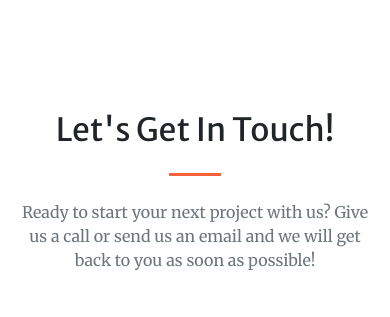
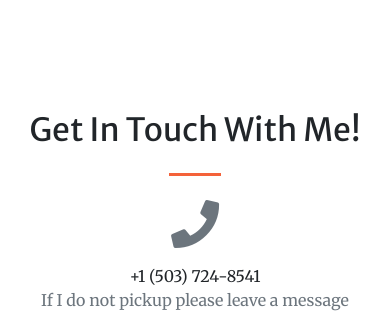
Before and after one commit to A-Wunderlich/A-Wunderlich.github.io, a website with bundled scripts: page index.html in a window 390 px wide. Shown: the part 2890-3207 px from the top of the page. Built offline with nearby package versions, Linux system fonts and the light colour scheme.

Commit message:
Change phone number

```diff
--- a/index.html
+++ b/index.html
@@ -136,15 +136,15 @@
         <div class="container">
           <div class="row justify-content-center">
             <div class="col-lg-8 text-center">
-              <h2 class="mt-0">Let's Get In Touch!</h2>
+              <h2 class="mt-0">Get In Touch With Me!</h2>
               <hr class="divider my-4">
-              <p class="text-muted mb-5">Ready to start your next project with us? Give us a call or send us an email and we will get back to you as soon as possible!</p>
             </div>
           </div>
           <div class="row">
             <div class="col-lg-3 ml-auto text-center">
               <i class="fas fa-phone fa-3x mb-3 text-muted"></i>
-              <div>+1 (202) 555-0149</div>
+              <div>+1 (503) 724-8541</div>
+              <p class="text-muted">If I do not pickup please leave a message</p>
             </div>
             <div class="col-lg-3 ml-auto text-center">
                 <i class="fab fa-github-square fa-3x mb-3 text-muted"></i>
```
